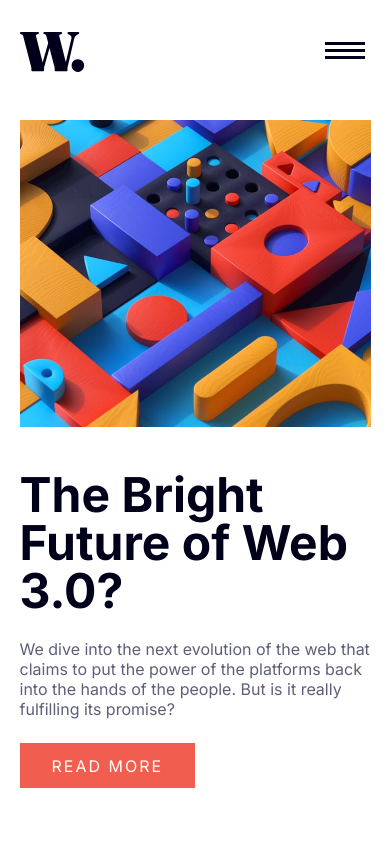
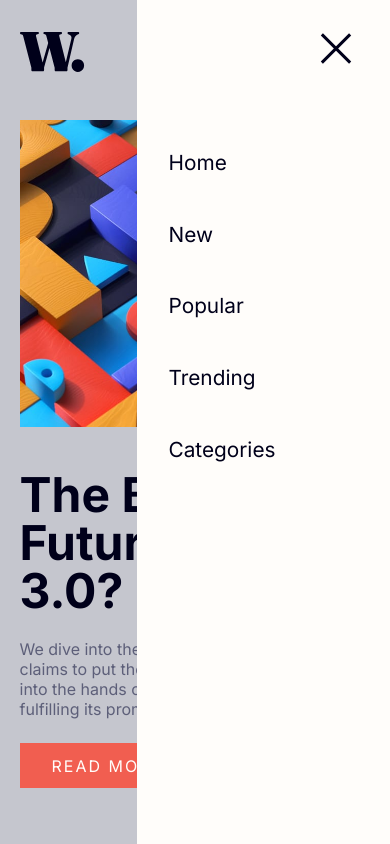
Before and after one commit to Akshay-Tarde/news-homepage, a plain HTML site: page index.html in a window 390 px wide. Both pictures are taken after a click on the button 344 px from the left and 52 px from the top of the page. Shown: the top 844 px of the page. Drawn offline with Linux system fonts and the light colour scheme.

Commit message:
Added and styled the open and close menu functionality using JS

```diff
--- a/index.html
+++ b/index.html
@@ -23,8 +23,7 @@
       </g>
     </svg>
   </button>
-  <nav class="nav">
-    <div>
+  <nav class="nav ">
     <button class="close-menu-btn" aria-label="Close navigation button">
       <svg class="icon-menu-close" aria-label="An SVG close menu icon" width="32" height="31" xmlns="http://www.w3.org/2000/svg">
         <g fill="#00001A" fill-rule="evenodd">
@@ -33,7 +32,6 @@
         </g>
       </svg>
     </button>
-    </div>
     <ul class="nav-list">
       <li><a href="">Home</a></li>
       <li><a href="">New</a></li>
@@ -128,5 +126,6 @@
     Coded by <a href="https://github.com/Akshay-Tarde/news-homepage" target="_blank">Akshay Tarde</a>
   </p>
 </footer>
+<script src="./index.js"></script>
 </body>
 </html>
--- /dev/null
+++ b/index.js
@@ -0,0 +1,18 @@
+const openMenuBtn = document.querySelector('.open-menu-btn');
+const closeMenuBtn = document.querySelector('.close-menu-btn');
+const nav = document.querySelector('nav');
+// console.log(openMenuBtn);
+// console.log(closeMenuBtn);
+// console.log(nav);
+
+function handleOpen() {
+    nav.classList.add('open-nav');
+    document.querySelector('body').classList.add('body-bg');
+}
+openMenuBtn.addEventListener('click', handleOpen);
+
+function handleClose() {
+    nav.classList.remove('open-nav');
+    document.querySelector('body').classList.remove('body-bg');
+}
+closeMenuBtn.addEventListener('click', handleClose);
--- a/styles.css
+++ b/styles.css
@@ -9,7 +9,9 @@ body {
 }
 
 .hero-image-desktop,
-.icon-menu-close {
+.icon-menu-close,
+.open-menu-btn,
+.close-menu-btn {
     display: none;
 }
 
@@ -93,11 +95,16 @@ body {
 }
 
 @media (max-width: 700px) {
-    /* body {
+    .body-bg {
         background-color: hsl(233, 8%, 79%);
-    } */
+    }
 
     /* Close menu */
+    .open-menu-btn,
+    .close-menu-btn {
+        display: block;
+    }
+
     button {
         background: 0;
         border: 0;
@@ -129,11 +136,16 @@ body {
         padding: 2em;
         background: hsl(36, 100%, 99%);
         transform: translateX(100%);
+        transition: transform 250ms;
     }
 
-    .nav div {
+    .open-nav {
+        transform: translateX(0);
+    }
+
+    /* .nav div {
         text-align: right;
-    }
+    } */
 
     .nav-list {
         padding: 0;
```
Lines whose indentation alone changed are shown as unchanged.
